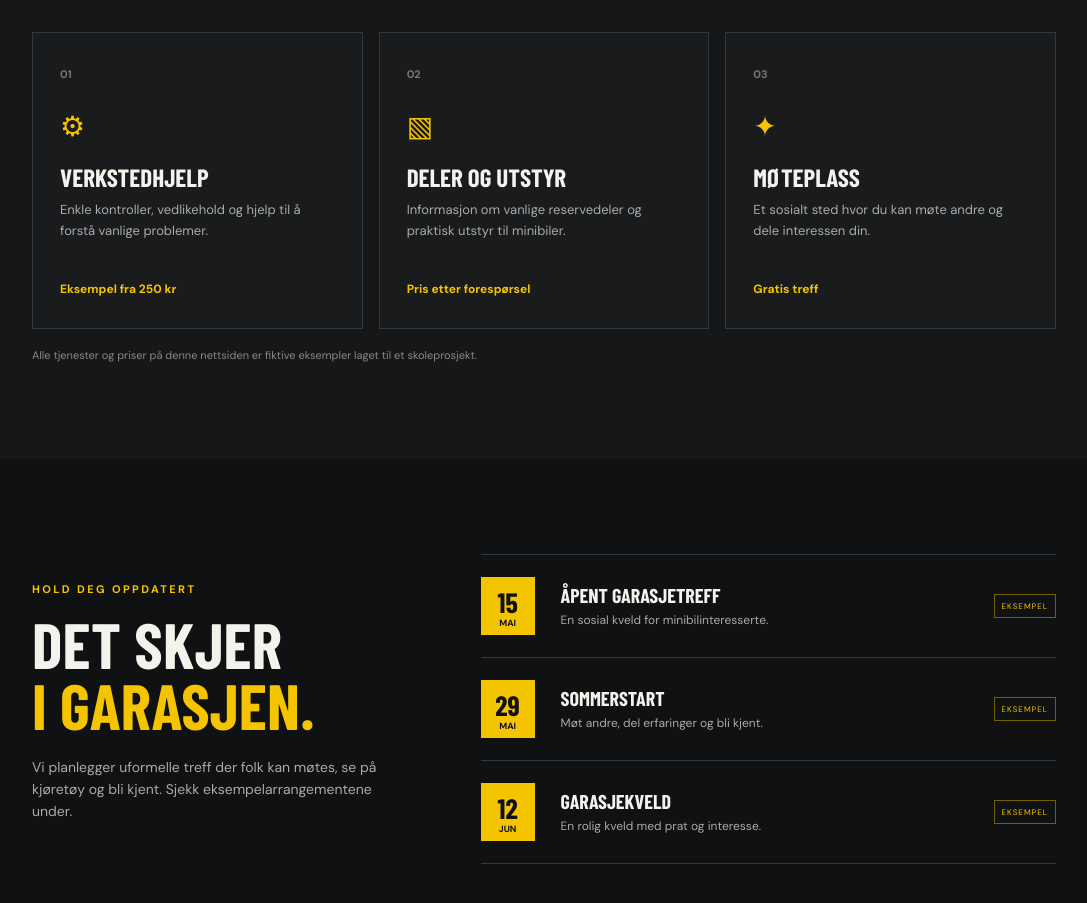
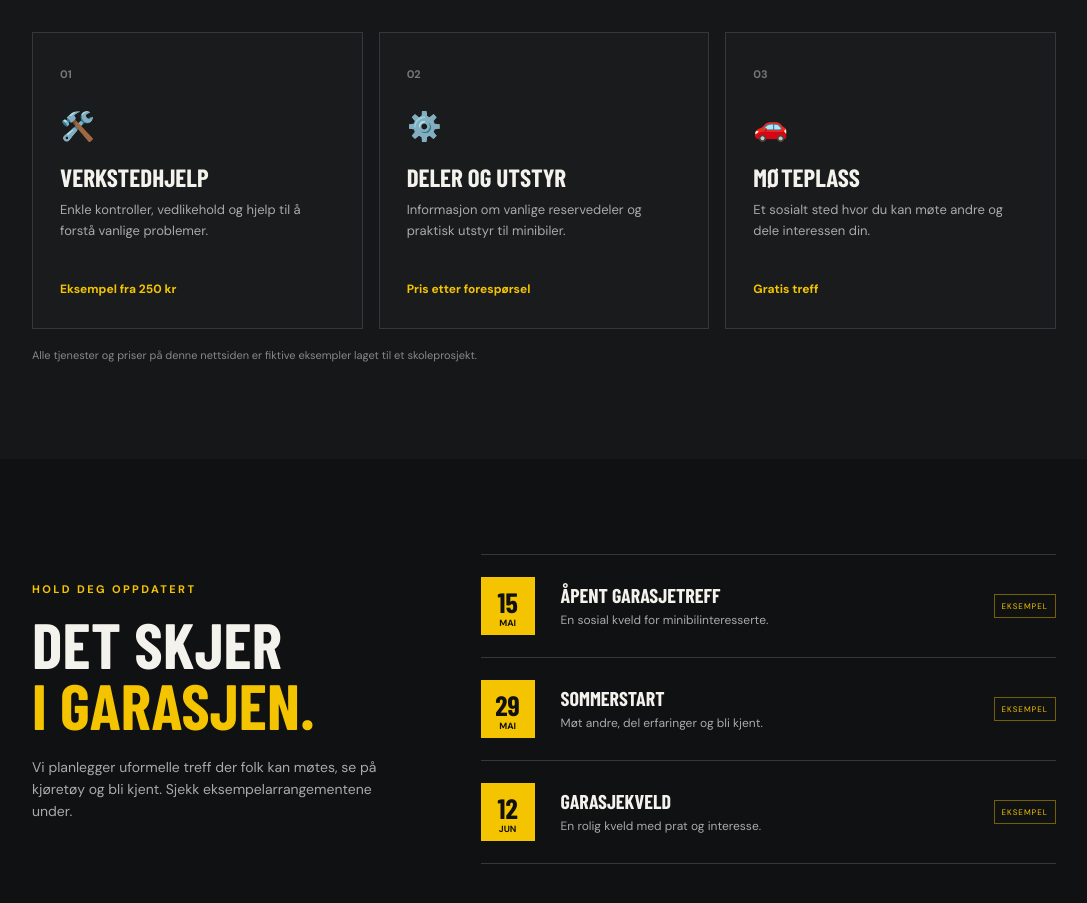
Before and after one commit to stevenstevenholm-ui/Garasje45, a plain HTML site: page index.html in a window 1280 px wide. Shown: the part 1360-2263 px from the top of the page, without its empty margins (96-1183 px from the left). Drawn offline with nearby package versions, Linux system fonts and the light colour scheme; a web font is replaced by a local one.

Commit message:
Update index.html

```diff
--- a/index.html
+++ b/index.html
@@ -51,9 +51,9 @@
         <p>En enkel oversikt over hva du kan finne hos oss.</p>
       </div>
       <div class="service-grid">
-        <article class="service-card"><span class="service-number">01</span><div class="service-icon">⚙</div><h3>Verkstedhjelp</h3><p>Enkle kontroller, vedlikehold og hjelp til å forstå vanlige problemer.</p><span class="price">Eksempel fra 250 kr</span></article>
-        <article class="service-card"><span class="service-number">02</span><div class="service-icon">▧</div><h3>Deler og utstyr</h3><p>Informasjon om vanlige reservedeler og praktisk utstyr til minibiler.</p><span class="price">Pris etter forespørsel</span></article>
-        <article class="service-card"><span class="service-number">03</span><div class="service-icon">✦</div><h3>Møteplass</h3><p>Et sosialt sted hvor du kan møte andre og dele interessen din.</p><span class="price">Gratis treff</span></article>
+        <article class="service-card"><span class="service-number">01</span><div class="service-icon">🛠️</div><h3>Verkstedhjelp</h3><p>Enkle kontroller, vedlikehold og hjelp til å forstå vanlige problemer.</p><span class="price">Eksempel fra 250 kr</span></article>
+        <article class="service-card"><span class="service-number">02</span><div class="service-icon">⚙️</div><h3>Deler og utstyr</h3><p>Informasjon om vanlige reservedeler og praktisk utstyr til minibiler.</p><span class="price">Pris etter forespørsel</span></article>
+        <article class="service-card"><span class="service-number">03</span><div class="service-icon">🚗</div><h3>Møteplass</h3><p>Et sosialt sted hvor du kan møte andre og dele interessen din.</p><span class="price">Gratis treff</span></article>
       </div>
       <p class="small-note">Alle tjenester og priser på denne nettsiden er fiktive eksempler laget til et skoleprosjekt.</p>
     </section>
```
